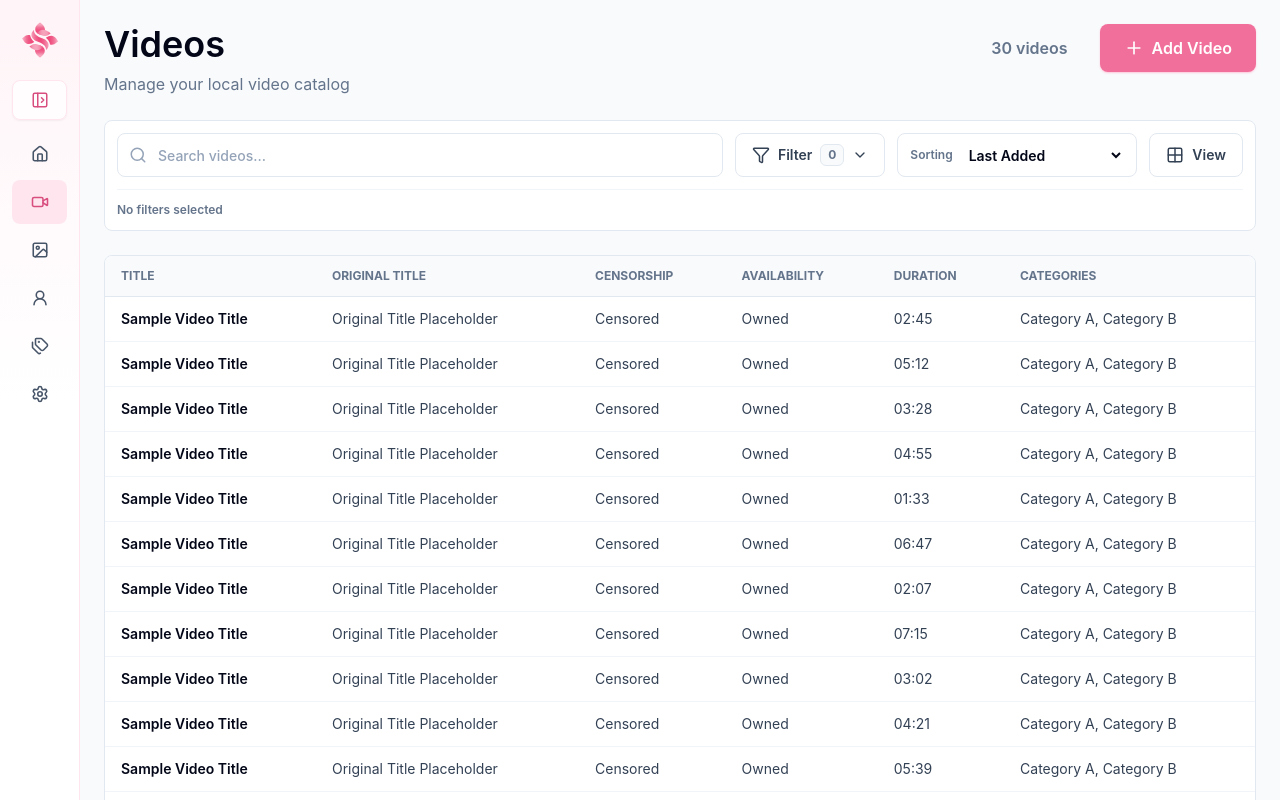
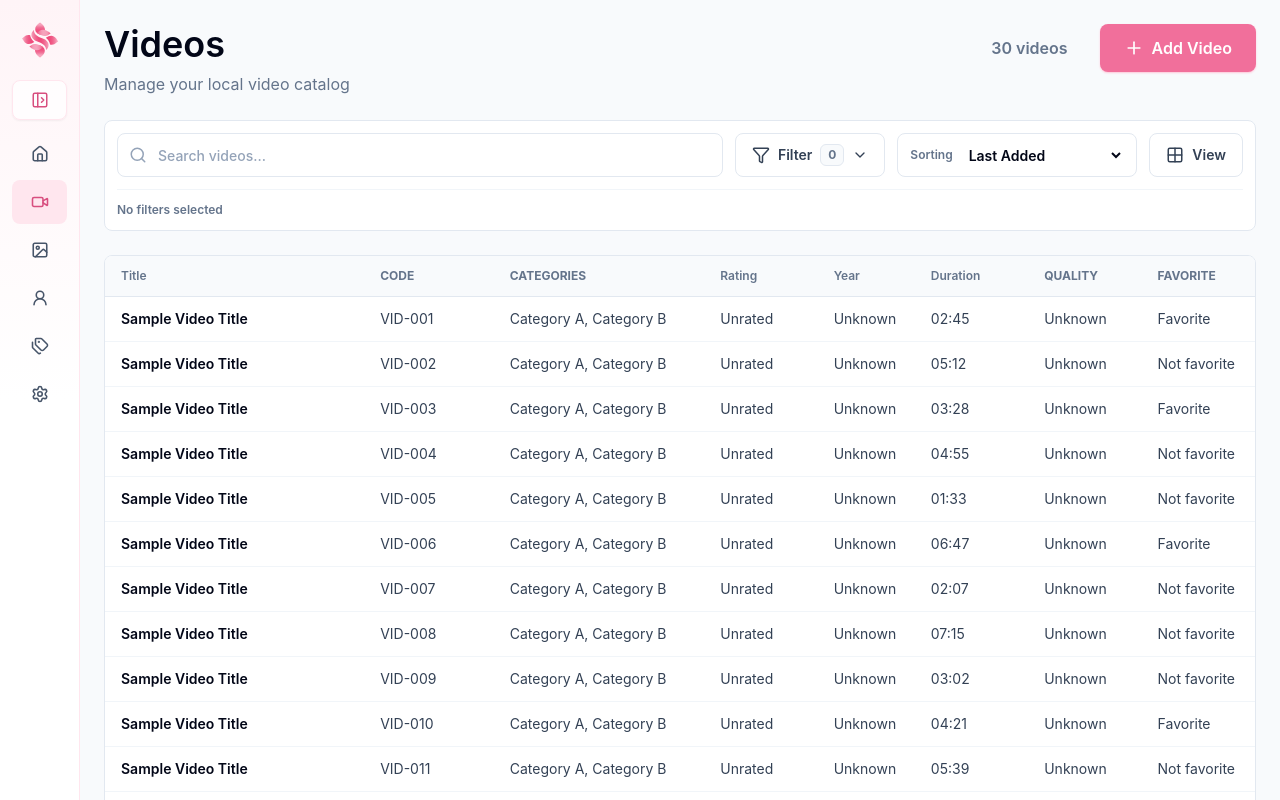
Before and after one commit to wonderfulworldz/sakurava-desktop, a React (Vite) app: page /videos in a window 1280 px wide. Both pictures are taken after a click on the button "View". Built offline with nearby package versions, Linux system fonts and the light colour scheme.

Commit message:
feat: finalize collection table sorting

```diff
--- a/src/pages/CollectionPage.tsx
+++ b/src/pages/CollectionPage.tsx
@@ -175,12 +175,23 @@ function CollectionPage({ config, onFavoriteToggle }: CollectionPageProps) {
               ))}
             </section>
           ) : (
-            <CollectionTable config={config} items={pageItems} />
+            <CollectionTable
+              config={config}
+              items={pageItems}
+              sortValue={sortValue}
+              onSortChange={(value) => {
+                setSortValue(value);
+                resetToFirstPage();
+              }}
+            />
           )}
           <PaginationBar
             page={currentPage}
             pageCount={pageCount}
             pageSize={pageSize}
+            startItem={startIndex + 1}
+            endItem={startIndex + pageItems.length}
+            totalItems={sortedItems.length}
             onPageChange={setPage}
             onPageSizeChange={(value) => {
               const nextPageSize = normalizeCatalogPageSize(value);
@@ -687,26 +698,61 @@ function countFilterOptions(allLabel: string) {
 function CollectionTable({
   config,
   items,
+  sortValue,
+  onSortChange,
 }: {
   config: CollectionConfig;
   items: CollectionItem[];
+  sortValue: string;
+  onSortChange: (value: string) => void;
 }) {
+  const columns = tableColumns(config.kind);
+
   return (
     <section className="overflow-hidden rounded-lg border border-slate-200 bg-white">
       <div className="overflow-x-auto">
-        <table className="min-w-full divide-y divide-slate-200 text-left text-sm">
+        <table className="min-w-full table-fixed divide-y divide-slate-200 text-left text-sm">
           <thead className="bg-slate-50 text-xs font-semibold uppercase tracking-normal text-slate-500">
             <tr>
-              {tableHeaders(config.kind).map((header) => (
-                <th key={header} className="whitespace-nowrap px-4 py-3">
-                  {header}
+              {columns.map((column) => (
+                <th
+                  key={column.id}
+                  aria-sort={ariaSortForColumn(column, sortValue)}
+                  className={["px-4 py-3", column.className ?? ""].join(" ")}
+                >
+                  {column.sortValue ? (
+                    <button
+                      type="button"
+                      aria-label={`Sort by ${column.header}`}
+                      title={`Sort by ${column.header}`}
+                      className={[
+                        "inline-flex max-w-full items-center gap-1 rounded-md text-left font-semibold transition hover:text-sakura-600 focus:outline-none focus:ring-2 focus:ring-sakura-200",
+                        sortValue === column.sortValue ? "text-sakura-600" : "",
+                      ].join(" ")}
+                      onClick={() => onSortChange(column.sortValue!)}
+                    >
+                      <span className="truncate">{column.header}</span>
+                      {sortValue === column.sortValue && (
+                        <span aria-hidden="true" className="text-[10px] text-sakura-500">
+                          {sortDirectionLabel(column.sortValue)}
+                        </span>
+                      )}
+                    </button>
+                  ) : (
+                    <span className="block truncate">{column.header}</span>
+                  )}
                 </th>
               ))}
             </tr>
           </thead>
           <tbody className="divide-y divide-slate-100">
             {items.map((item) => (
-              <CollectionTableRow key={item.key} config={config} item={item} />
+              <CollectionTableRow
+                key={item.key}
+                config={config}
+                item={item}
+                columns={columns}
+              />
             ))}
           </tbody>
         </table>
@@ -718,27 +764,30 @@ function CollectionTable({
 function CollectionTableRow({
   config,
   item,
+  columns,
 }: {
   config: CollectionConfig;
   item: CollectionItem;
+  columns: TableColumn[];
 }) {
   return (
     <tr className="transition hover:bg-sakura-50/60">
-      {tableCells(item).map((cell, index) => (
+      {columns.map((column, index) => (
         <td
-          key={`${item.key}-${index}`}
-          className="whitespace-nowrap px-4 py-3 text-slate-700"
+          key={`${item.key}-${column.id}`}
+          className={["px-4 py-3 text-slate-700", column.className ?? ""].join(" ")}
         >
           <Link
             to={`/${config.kind}/${item.key}`}
             className={[
-              "block",
+              "block truncate",
               index === 0
                 ? "font-semibold text-slate-950 hover:text-sakura-600"
                 : "",
             ].join(" ")}
+            title={column.value(item)}
           >
-            {cell}
+            {column.value(item)}
           </Link>
         </td>
       ))}
@@ -771,12 +820,18 @@ function PaginationBar({
   page,
   pageCount,
   pageSize,
+  startItem,
+  endItem,
+  totalItems,
   onPageChange,
   onPageSizeChange,
 }: {
   page: number;
   pageCount: number;
   pageSize: string;
+  startItem: number;
+  endItem: number;
+  totalItems: number;
   onPageChange: (page: number) => void;
   onPageSizeChange: (pageSize: string) => void;
 }) {
@@ -787,6 +842,10 @@ function PaginationBar({
       className="flex flex-col gap-3 rounded-lg border border-slate-200 bg-white px-4 py-3 sm:flex-row sm:items-center sm:justify-between"
       aria-label="Collection pagination"
     >
+      <div className="flex flex-col gap-2 sm:flex-row sm:items-center sm:gap-4">
+        <p className="text-sm font-semibold text-slate-600">
+          Showing {startItem}-{endItem} of {totalItems}
+        </p>
         <label className="flex items-center gap-2 text-sm font-semibold text-slate-500">
           {t("collection.pageSize")}
           <select
@@ -803,6 +862,7 @@ function PaginationBar({
           </select>
           <span>{t("collection.perPage")}</span>
         </label>
+      </div>
       <div className="flex items-center gap-2">
         <button
           type="button"
@@ -1243,72 +1303,221 @@ function pageNumbers(pageCount: number) {
   return Array.from({ length: pageCount }, (_, index) => index + 1);
 }
 
-function tableHeaders(kind: CollectionConfig["kind"]) {
+type TableColumn = {
+  id: string;
+  header: string;
+  sortValue?: string;
+  className?: string;
+  value: (item: CollectionItem) => string;
+};
+
+function tableColumns(kind: CollectionConfig["kind"]): TableColumn[] {
   if (kind === "performers") {
     return [
-      "Name",
-      "Original Name",
-      "Status",
-      "Filmography",
-      "Pictorials",
-      "Categories",
+      {
+        id: "name",
+        header: "Name",
+        sortValue: "Name A-Z",
+        className: "w-56",
+        value: (item) => item.kind === "performers" ? item.name : "",
+      },
+      {
+        id: "categories",
+        header: "Categories",
+        className: "w-52",
+        value: (item) => categorySummary(item.categories),
+      },
+      {
+        id: "status",
+        header: "Status",
+        sortValue: "Status",
+        className: "w-32",
+        value: (item) => item.kind === "performers" ? item.status : "",
+      },
+      {
+        id: "rating",
+        header: "Rating",
+        sortValue: "Rating",
+        className: "w-28",
+        value: ratingSummary,
+      },
+      {
+        id: "debutYear",
+        header: "Debut Year",
+        className: "w-32",
+        value: (item) => item.kind === "performers" ? yearSummary(item.debutYear) : "",
+      },
+      {
+        id: "filmography",
+        header: "Filmography",
+        sortValue: "Filmography",
+        className: "w-36",
+        value: (item) => item.kind === "performers" ? item.filmographyCount : "",
+      },
+      {
+        id: "pictorials",
+        header: "Pictorials",
+        sortValue: "Pictorials",
+        className: "w-32",
+        value: (item) => item.kind === "performers" ? item.pictorialsCount : "",
+      },
+      {
+        id: "favorite",
+        header: "Favorite",
+        className: "w-28",
+        value: favoriteSummary,
+      },
     ];
   }
 
   if (kind === "images") {
     return [
-      "Title",
-      "Original Title",
-      "Code",
-      "Availability",
-      "Image Count",
-      "Categories",
+      {
+        id: "title",
+        header: "Title",
+        sortValue: "Title A-Z",
+        className: "w-64",
+        value: (item) => item.kind === "images" ? item.title : "",
+      },
+      {
+        id: "code",
+        header: "Code",
+        className: "w-32",
+        value: (item) => item.kind === "images" ? fallbackText(item.code) : "",
+      },
+      {
+        id: "categories",
+        header: "Categories",
+        className: "w-52",
+        value: (item) => categorySummary(item.categories),
+      },
+      {
+        id: "rating",
+        header: "Rating",
+        sortValue: "Rating",
+        className: "w-28",
+        value: ratingSummary,
+      },
+      {
+        id: "year",
+        header: "Year",
+        sortValue: "Release Year",
+        className: "w-24",
+        value: (item) => item.kind === "images" ? yearSummary(item.releaseYear) : "",
+      },
+      {
+        id: "imageCount",
+        header: "Image Count",
+        sortValue: "Image Count",
+        className: "w-36",
+        value: (item) => item.kind === "images" ? item.imageCount : "",
+      },
+      {
+        id: "quality",
+        header: "Quality",
+        className: "w-28",
+        value: (item) => item.kind === "images" ? fallbackText(item.quality) : "",
+      },
+      {
+        id: "favorite",
+        header: "Favorite",
+        className: "w-28",
+        value: favoriteSummary,
+      },
     ];
   }
 
   return [
-    "Title",
-    "Original Title",
-    "Censorship",
-    "Availability",
-    "Duration",
-    "Categories",
+    {
+      id: "title",
+      header: "Title",
+      sortValue: "Title A-Z",
+      className: "w-64",
+      value: (item) => item.kind === "videos" ? item.title : "",
+    },
+    {
+      id: "code",
+      header: "Code",
+      className: "w-32",
+      value: (item) => item.kind === "videos" ? fallbackText(item.code) : "",
+    },
+    {
+      id: "categories",
+      header: "Categories",
+      className: "w-52",
+      value: (item) => categorySummary(item.categories),
+    },
+    {
+      id: "rating",
+      header: "Rating",
+      sortValue: "Rating",
+      className: "w-28",
+      value: ratingSummary,
+    },
+    {
+      id: "year",
+      header: "Year",
+      sortValue: "Release Year",
+      className: "w-24",
+      value: (item) => item.kind === "videos" ? yearSummary(item.releaseYear) : "",
+    },
+    {
+      id: "duration",
+      header: "Duration",
+      sortValue: "Duration",
+      className: "w-28",
+      value: (item) => item.kind === "videos" ? fallbackText(item.duration) : "",
+    },
+    {
+      id: "quality",
+      header: "Quality",
+      className: "w-28",
+      value: (item) => item.kind === "videos" ? fallbackText(item.quality) : "",
+    },
+    {
+      id: "favorite",
+      header: "Favorite",
+      className: "w-28",
+      value: favoriteSummary,
+    },
   ];
 }
 
-function tableCells(item: CollectionItem) {
-  const categories = item.categories.length > 0 ? item.categories.join(", ") : "None";
-
-  if (item.kind === "performers") {
-    return [
-      item.name,
-      item.originalName,
-      item.status,
-      item.filmographyCount,
-      item.pictorialsCount,
-      categories,
-    ];
+function ariaSortForColumn(column: TableColumn, sortValue: string) {
+  return column.sortValue && column.sortValue === sortValue
+    ? sortDirectionForValue(column.sortValue)
+    : undefined;
 }
 
-  if (item.kind === "images") {
-    return [
-      item.title,
-      item.originalTitle,
-      item.code,
-      item.availability ?? "Unspecified",
-      item.imageCount,
-      categories,
-    ];
+function sortDirectionForValue(sortValue: string): "ascending" | "descending" {
+  return sortValue === "Title A-Z" || sortValue === "Name A-Z" || sortValue === "Status"
+    ? "ascending"
+    : "descending";
 }
 
-  return [
-    item.title,
-    item.originalTitle,
-    item.censorship ?? "Unspecified",
-    item.availability ?? "Unspecified",
-    item.duration,
-    categories,
-  ];
+function sortDirectionLabel(sortValue: string) {
+  return sortDirectionForValue(sortValue) === "ascending" ? "ASC" : "DESC";
+}
+
+function categorySummary(categories: string[]) {
+  return categories.length > 0 ? categories.join(", ") : "None";
+}
+
+function ratingSummary(item: CollectionItem) {
+  return typeof item.ratingBucket === "number" ? `${item.ratingBucket} star` : "Unrated";
+}
+
+function yearSummary(year: number | null | undefined) {
+  return typeof year === "number" && Number.isInteger(year) ? String(year) : "Unknown";
+}
+
+function favoriteSummary(item: CollectionItem) {
+  return item.favorite ? "Favorite" : "Not favorite";
+}
+
+function fallbackText(value: string | null | undefined) {
+  const trimmed = value?.trim();
+  return trimmed ? trimmed : "Unknown";
 }
 
 export default CollectionPage;
```
Also changed, not shown: 1 other file (tests, documents, lock files or other folders). Lines whose indentation alone changed are shown as unchanged.
